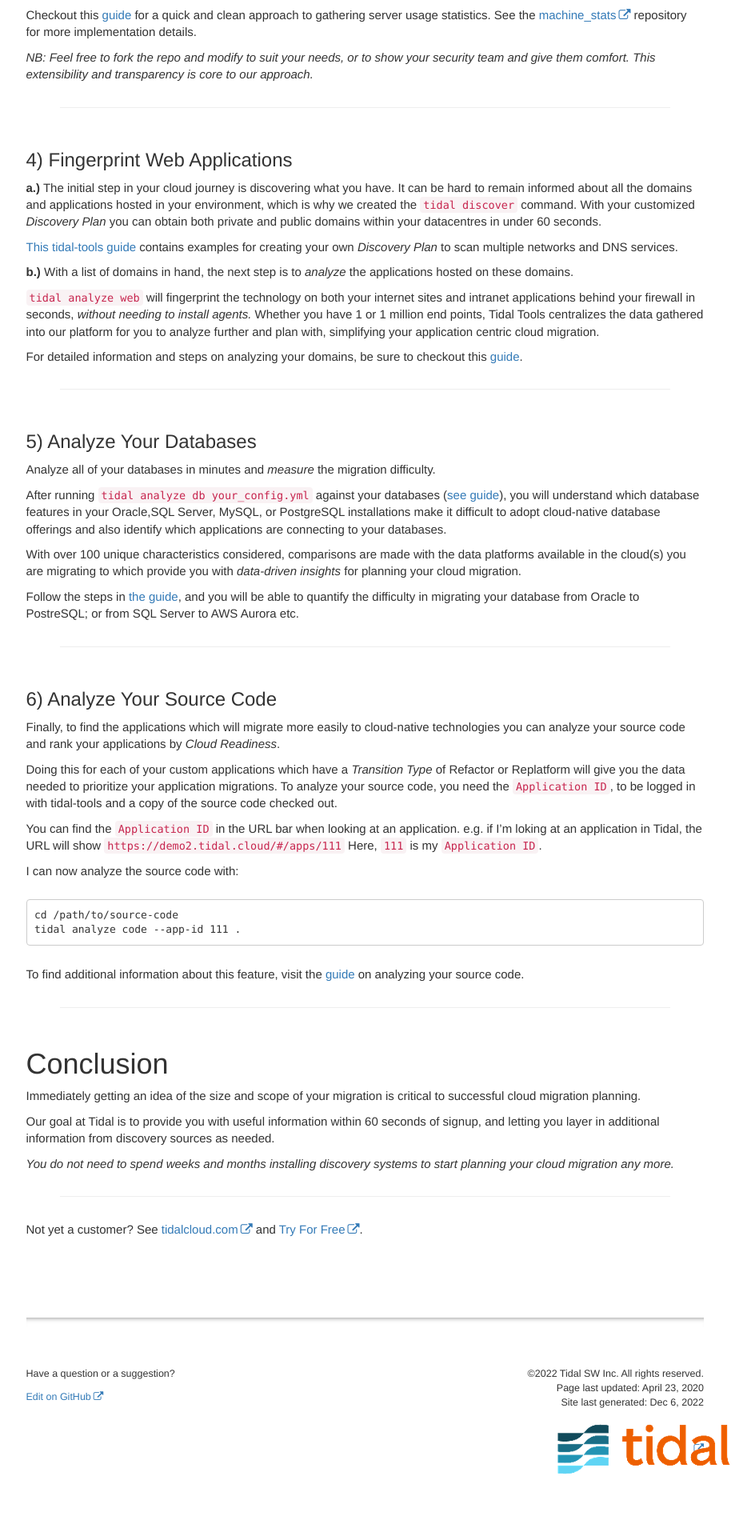
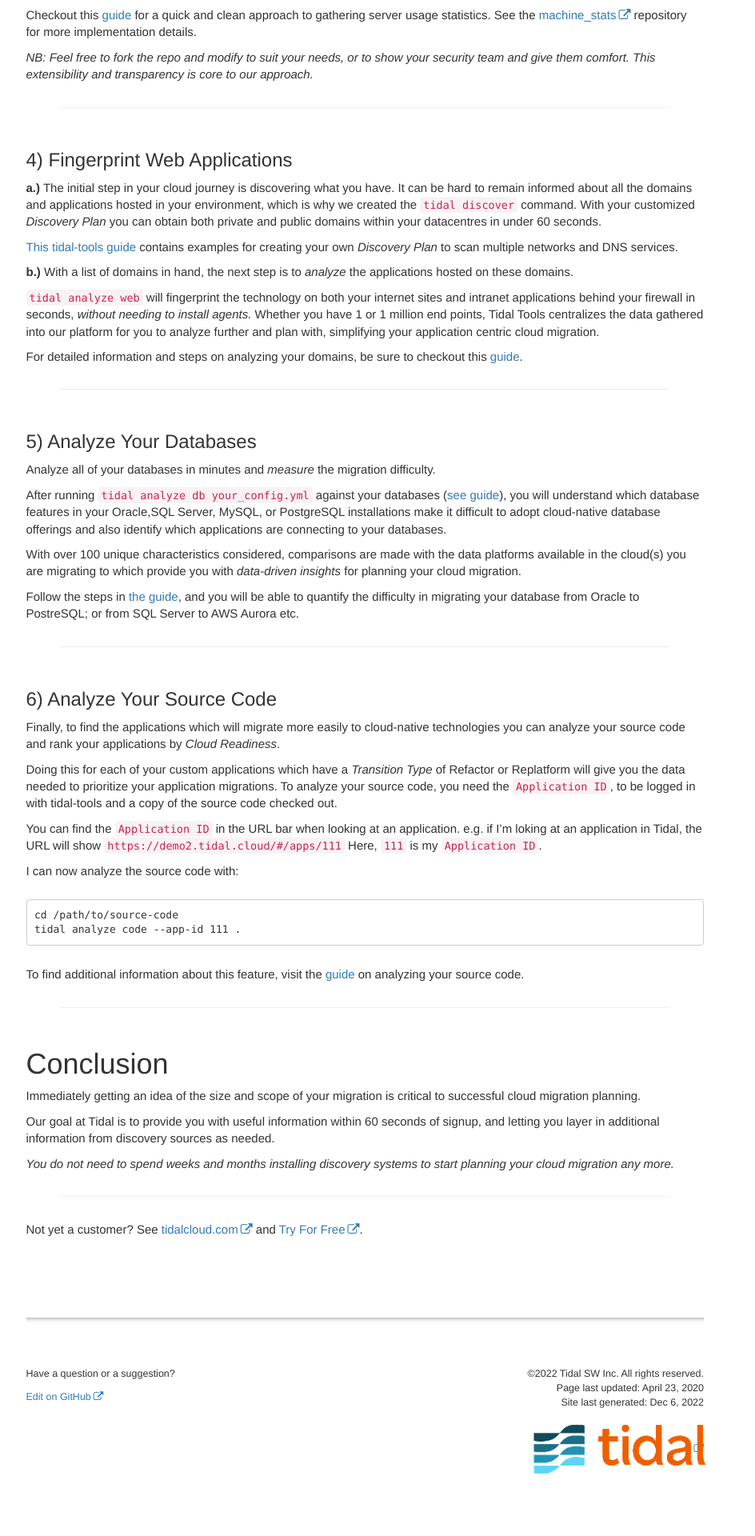
Before and after one commit to tidalmigrations/tidalmigrations.github.io, a Jekyll site: the page built from pages/user guides/discovery_techniques.md, in a window 1280 px wide. Shown: the part 1573-3493 px from the top of the page at 80% size, without its empty margins (330-1274 px from the left). Built offline with Jekyll 4.4.1, drawn with Linux system fonts in a browser that asks for light colours; nearby versions of some CDN libraries; comment, search, counter and statistics services are not loaded.

Commit message:
Adjust footer logo position

```diff
--- a/css/customstyles.css
+++ b/css/customstyles.css
@@ -432,7 +432,7 @@ span.projectTitle {
 }
 .footer-logo {
     position: relative;
-    right: -65px;
+    right: -35px;
 }
 
 .footerMeta {
```
